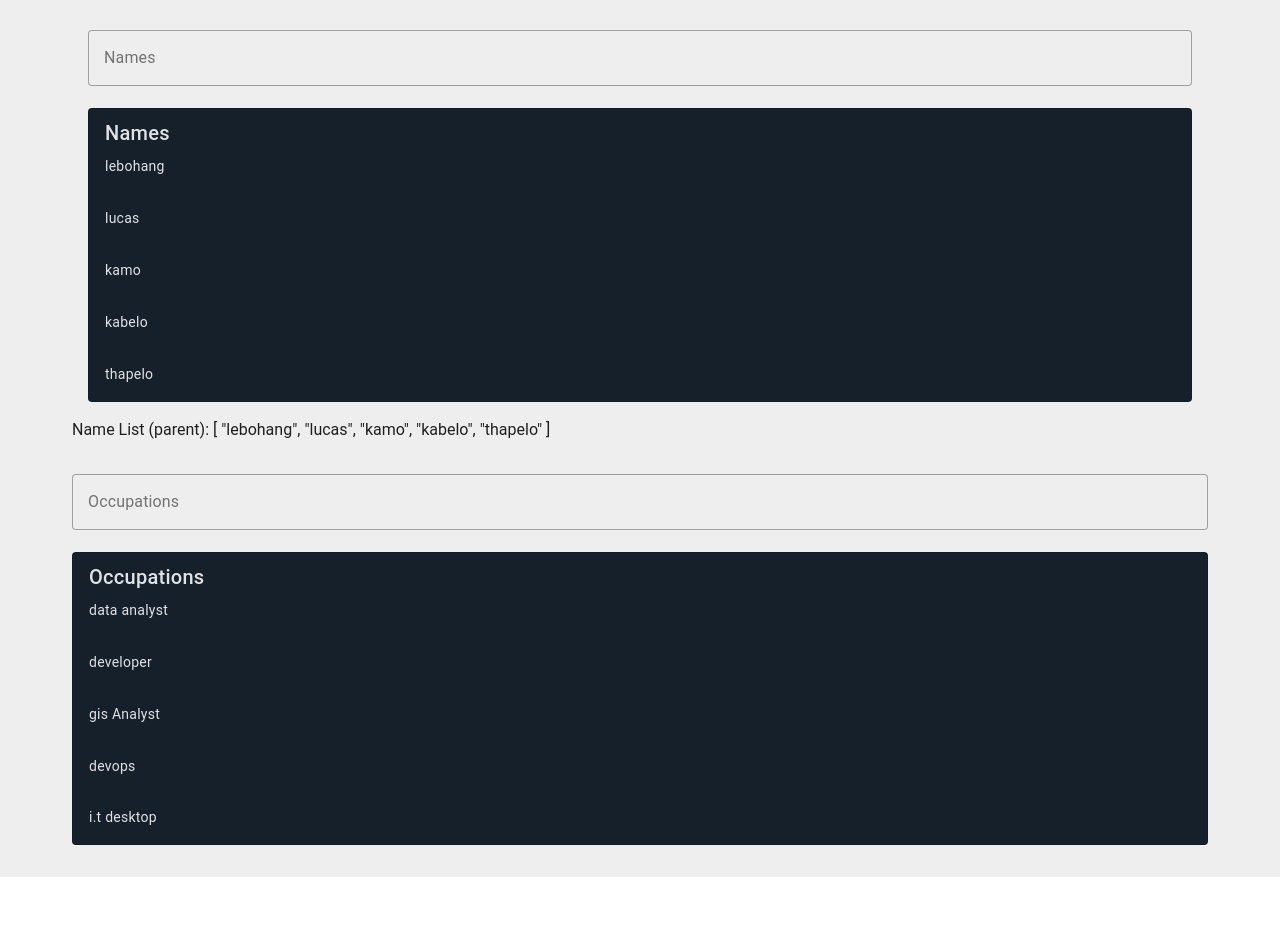
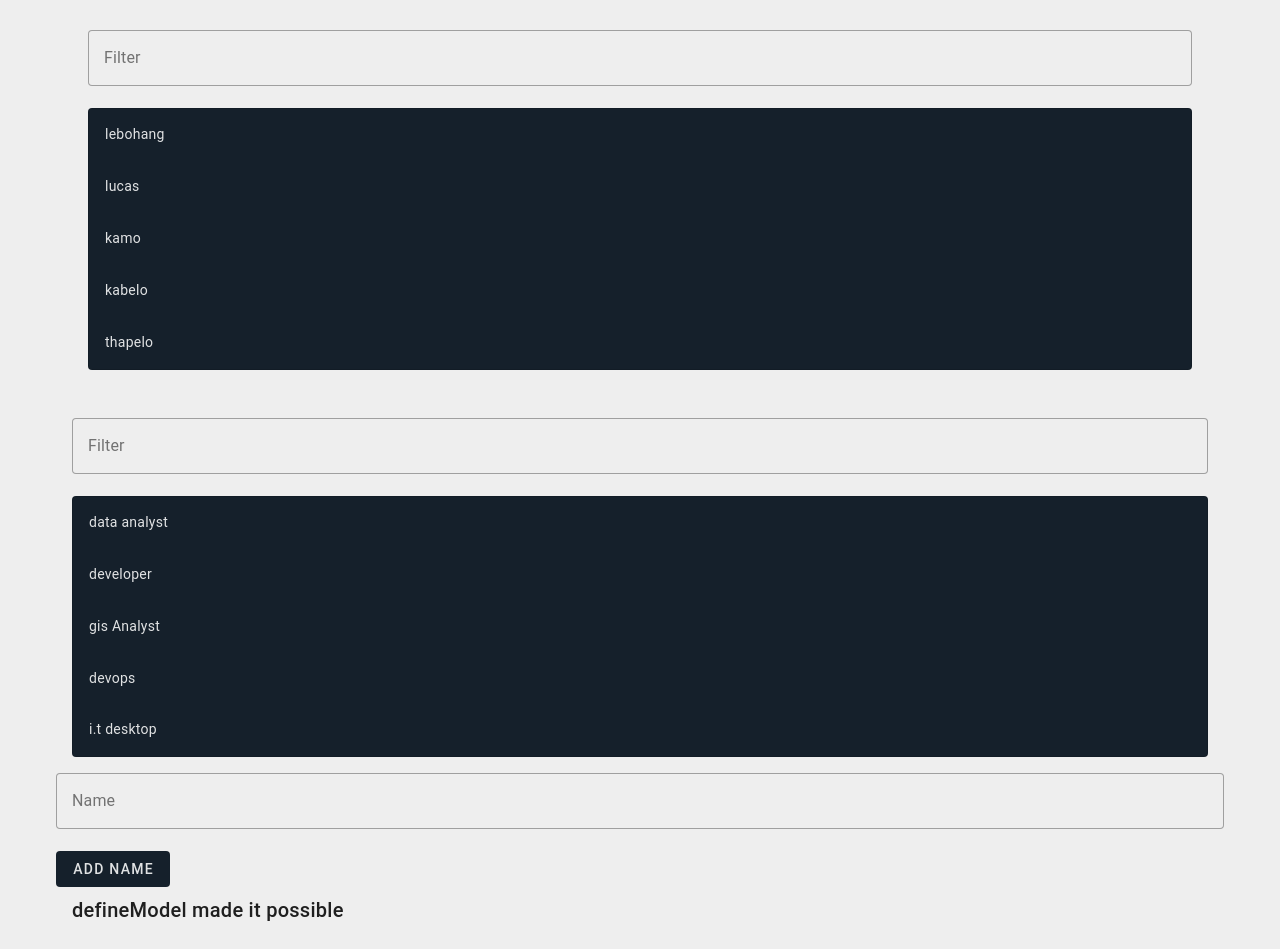
Before and after one commit to LebohangMokodutlo/Verify, a Vue app: page / in a window 1280 px wide. Shown: the part 102-1051 px from the top of the page. Before the commit the page ends 979 px from the top, so only its background shows below. Built offline with nearby package versions, Linux system fonts and the light colour scheme.

Commit message:
used defineModel() to reduce instead of props..

```diff
--- a/package.json
+++ b/package.json
@@ -11,7 +11,7 @@
     "@mdi/font": "^7.4.47",
     "core-js": "^3.8.3",
     "vitest": "^0.34.6",
-    "vue": "^3.3.4",
+    "vue": "^3.4.19",
     "vue-router": "^4.3.0",
     "vuetify": "^3.4.0"
   },
--- /dev/null
+++ b/src/components/ArrayInput.vue
@@ -0,0 +1,36 @@
+<template>
+  <v-text-field
+    v-model="Name"
+    label="Name"
+  />
+  <div v-if="eMessage" class="text-error mt-1 mb-1"> {{ eMessage }}</div>
+   <v-btn @click="addName">Add Name</v-btn>
+   <v-card-title>
+        defineModel made it possible
+      </v-card-title>
+      <v-card-text
+        v-for="item in Names"
+        :key="item"
+      >
+        {{ item }}
+      </v-card-text>
+</template>
+
+<script setup>
+import { defineModel, ref } from 'vue';
+
+const Names = defineModel({
+    required: true,
+});
+const Name = ref('');
+const eMessage = ref('');
+
+const addName = () => {
+  if(!Name.value){
+    eMessage.value = 'enter a value before proceeding';
+    return
+  }
+  Names.value.push(Name.value);
+  Name.value = '';
+};
+</script>
--- /dev/null
+++ b/src/components/DefineModelUsage.vue
@@ -0,0 +1,10 @@
+<template>
+  <ArrayInput v-model="parentNames" />
+</template>
+
+<script setup>
+import { ref } from 'vue';
+import ArrayInput from '@/components/ArrayInput.vue';
+
+const parentNames = ref([]);
+</script>
--- a/src/components/NamesToFilter.vue
+++ b/src/components/NamesToFilter.vue
@@ -1,11 +1,9 @@
 <template>
 <v-container>
-<reusable-search-filter
-  v-model="Names"
-  label="Names"
-  tableTitle="Names"
-/>
-Name List (parent): {{ Names }}
+  <reusable-search-filter
+    v-model="Names"
+    label="Names"
+  />
 </v-container>
 </template>
 
--- a/src/components/ReusableSearchFilter.vue
+++ b/src/components/ReusableSearchFilter.vue
@@ -1,8 +1,8 @@
 <template>
   <v-container fluid>
     <v-text-field
-      :label="label"
       v-model="listFilter"
+      label="Filter"
     />
     <v-card>
       <v-card-title>
@@ -19,26 +19,10 @@
 </template>
 
 <script setup>
-import { ref, computed, toRef } from 'vue';
-import { defineProps } from 'vue';
+import { defineModel, ref, computed } from 'vue';
 
-const props = defineProps({
-  modelValue: {
-    type: Array,
-    required: true,
-  },
-  label: {
-    type: String,
-    default: '',
-  },
-  tableTitle: {
-    type: String,
-    required: true,
-  },
-});
-
+const Items = defineModel();
 const listFilter = ref('');
-const Items = toRef(props, 'modelValue');
 
 const filteredList = computed(() => {
   if (!listFilter.value) {
--- a/src/views/TheHomeView.vue
+++ b/src/views/TheHomeView.vue
@@ -15,6 +15,7 @@
     </v-row>
     <names-to-filter />
     <occupations-to-filter />
+    <define-model-usage />
 
   </v-container>
   <router-view />
@@ -23,4 +24,5 @@
 <script setup>
 import OccupationsToFilter from '@/components/OccupationsToFilter.vue';
 import NamesToFilter from '@/components/NamesToFilter.vue';
+import DefineModelUsage from '@/components/DefineModelUsage.vue';
 </script>
--- a/vite.config.js
+++ b/vite.config.js
@@ -33,7 +33,6 @@ export default defineConfig({
               }
           }
       },
-      defineModel: true,
   }),
     vuetify({
       autoImport: true,
```
Also changed, not shown: 1 other file (tests, documents, lock files or other folders).
